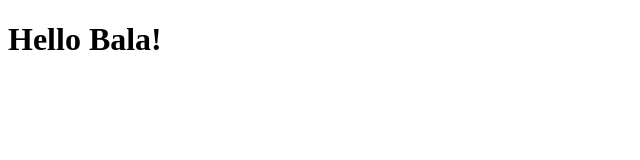
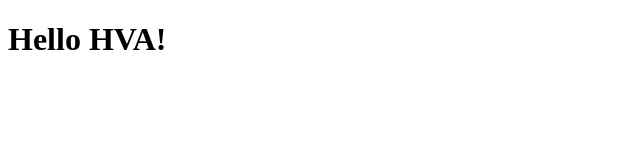
Before and after one commit to Bala-PY/test-repo, a plain HTML site: page index.html in a window 1280 px wide. Shown: the full height of the page, 0-640 px from the left. Drawn offline with Linux system fonts and the light colour scheme.

Commit message:
Update index.html

```diff
--- a/index.html
+++ b/index.html
@@ -6,6 +6,6 @@
     <title>Document</title>
 </head>
 <body>
-   <h1>Hello Bala!</h1>
+   <h1>Hello HVA!</h1>
 </body>
 </html>
```
